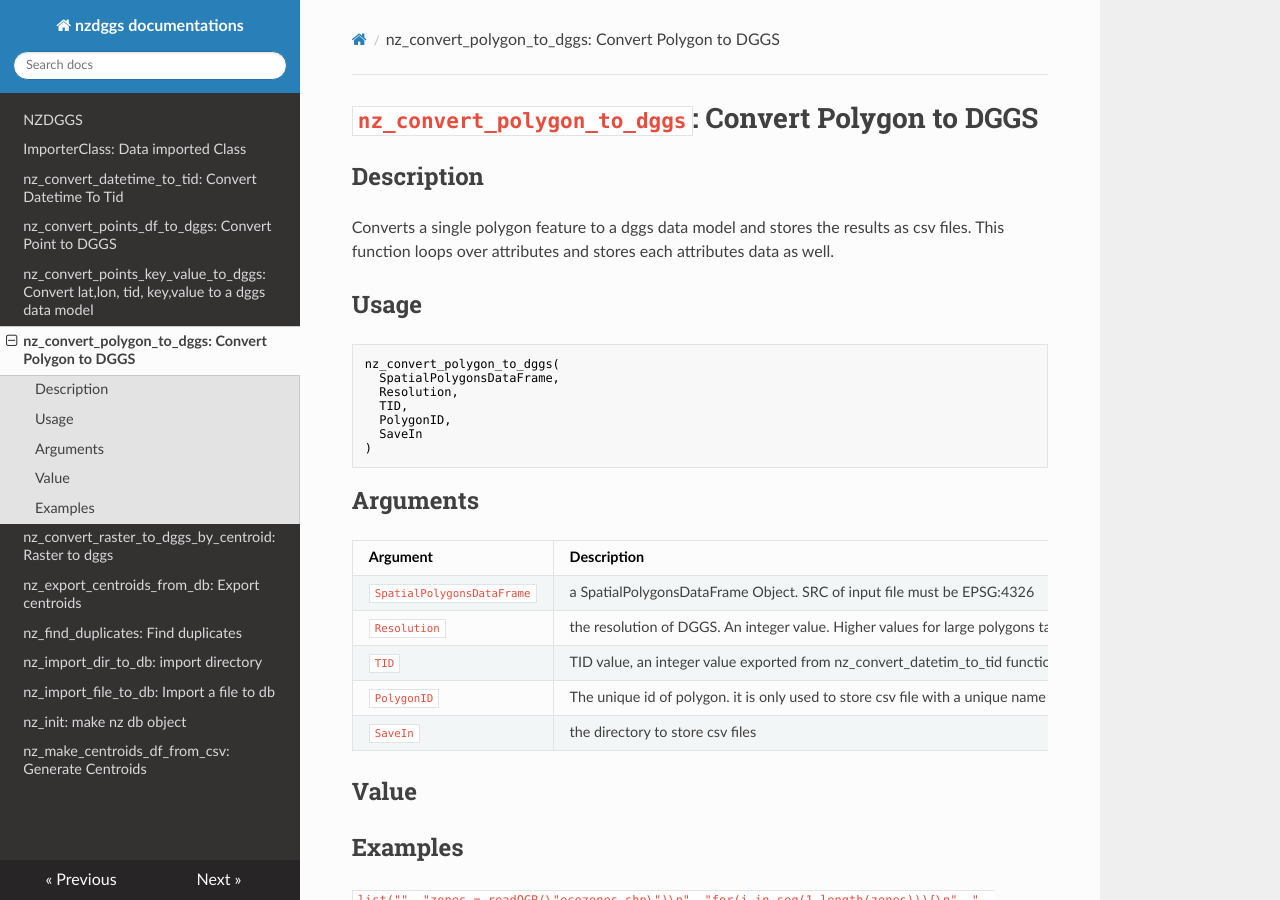
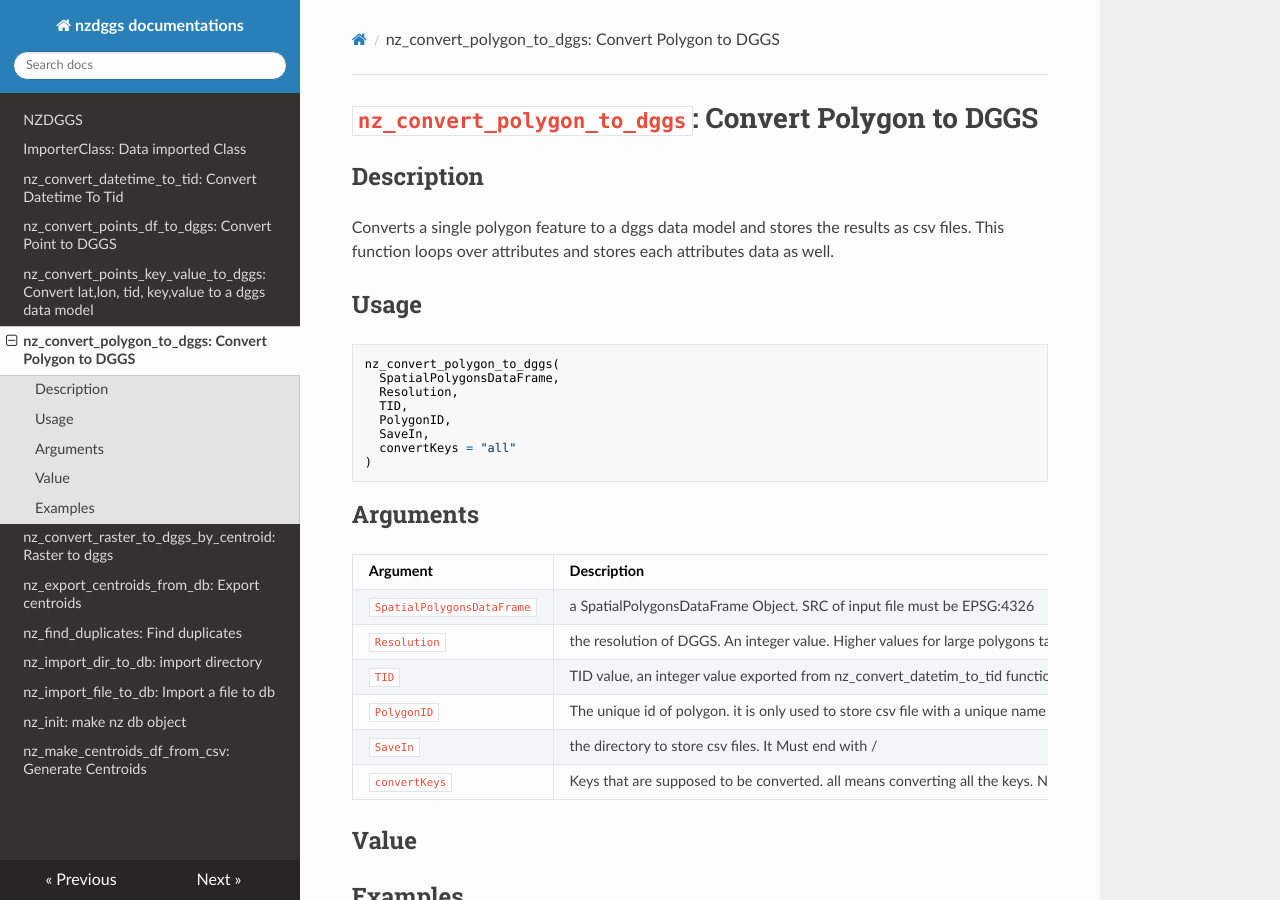
Before and after one commit to thespatiallabatLaurier/nzdggs, an MkDocs documentation site: the page built from docs/nz_convert_polygon_to_dggs.md, in a window 1280 px wide and 900 px high. Built offline with MkDocs 1.6.1, drawn with Linux system fonts in a browser that asks for light colours; nearby versions of some CDN libraries.

````diff
--- a/docs/nz_convert_polygon_to_dggs.md
+++ b/docs/nz_convert_polygon_to_dggs.md
@@ -15,7 +15,8 @@
   Resolution,
   TID,
   PolygonID,
-  SaveIn
+  SaveIn,
+  convertKeys = "all"
 )
 ```
 
@@ -28,7 +29,8 @@
 ```Resolution```     |     the resolution of DGGS. An integer value. Higher values for large polygons takes long times to run
 ```TID```     |     TID value, an integer value exported from nz_convert_datetim_to_tid function
 ```PolygonID```     |     The unique id of polygon. it is only used to store csv file with a unique name to avoid csv overwrite
-```SaveIn```     |     the directory to store csv files
+```SaveIn```     |     the directory to store csv files. It Must end with /
+```convertKeys```     |     Keys that are supposed to be converted. all means converting all the keys. NA means does not convert any keys.Use a vector of column names to only convert specific keys
 
 ## Value
 
````
Also changed, not shown: 1 other file.
